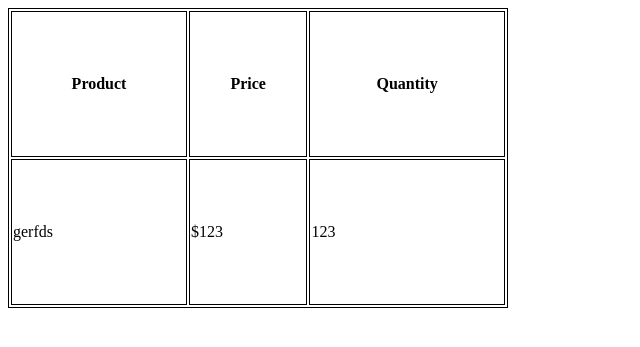
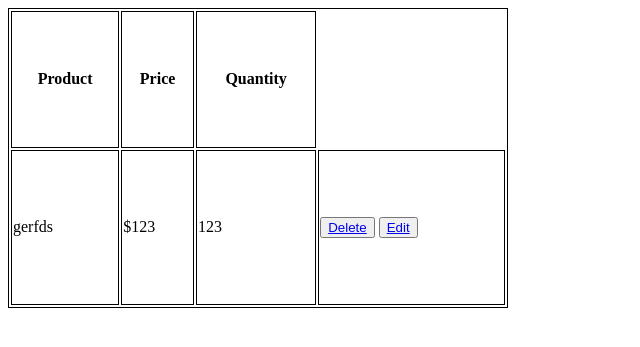
Before and after one commit to chuhuangXY/Group-Admin-estore, a PHP site: page /displayProducts.php in a window 1280 px wide. Shown: the top 347 px of the page, without its empty margins (0-640 px from the left). Run offline with PHP 8.4, Linux system fonts and the light colour scheme; data comes from the database, SQL or seed files in the repository.

Commit message:
feature: Can delete product now

```diff
--- a/displayProducts.php
+++ b/displayProducts.php
@@ -25,11 +25,16 @@
                 echo "Failed to connect to MySQL: " . $mysqli -> connect_error;
                 exit();
             };
-
+            if(isset($_GET['id'])){
+                $sql = "DELETE FROM product_info WHERE id='$_GET[id]'";
+                $result = $mysqli->query($sql);
+                header('Location: displayProducts.php');
+            }
             $sql = "SELECT * FROM product_info";
             $result = $mysqli->query($sql);
             if($result){
                 while($record = $result->fetch_row()) {
+                    $id = $record[0];
                     $name = $record[1];
                     $price = $record[2];
                     $quantity= $record[3];
@@ -38,6 +43,9 @@
                     <td>$name</td>
                     <td>$$price</td>
                     <td>$quantity</td>
+                    <td><button class='delete'><a href='displayProducts.php?id=$id'>Delete</a></button>
+                    <button class='delete'><a href='displayProducts.php?id=$id'>Edit</a></button>
+                    </td>
                     </tr>
 
                 ";
```
